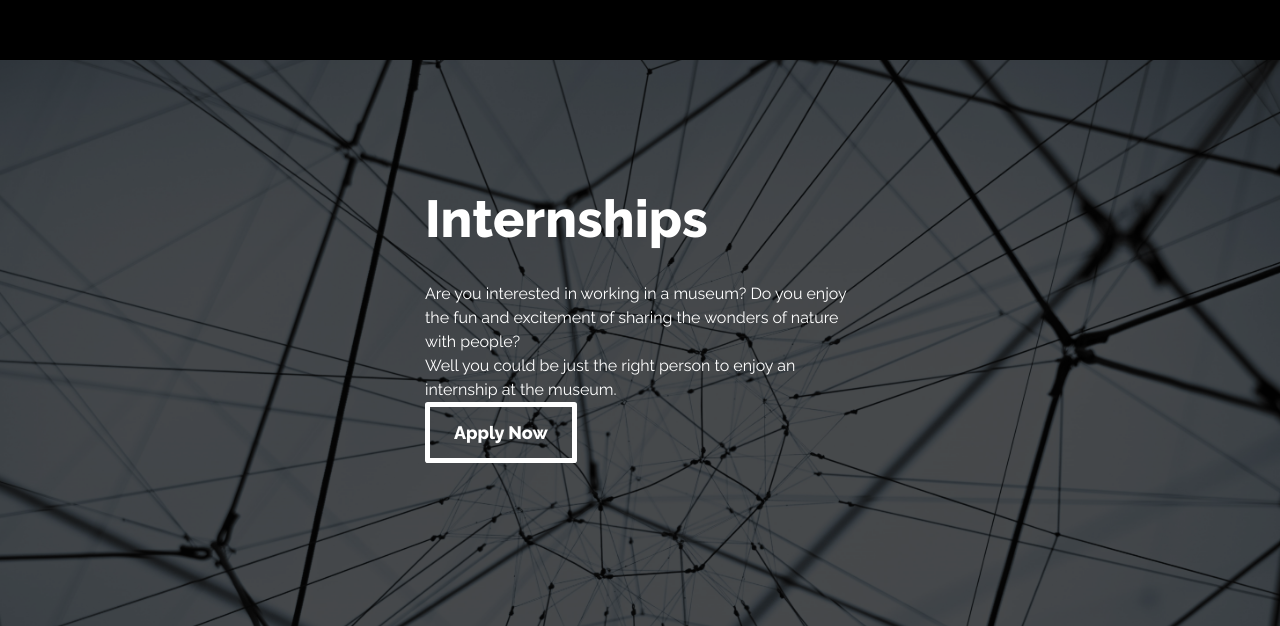
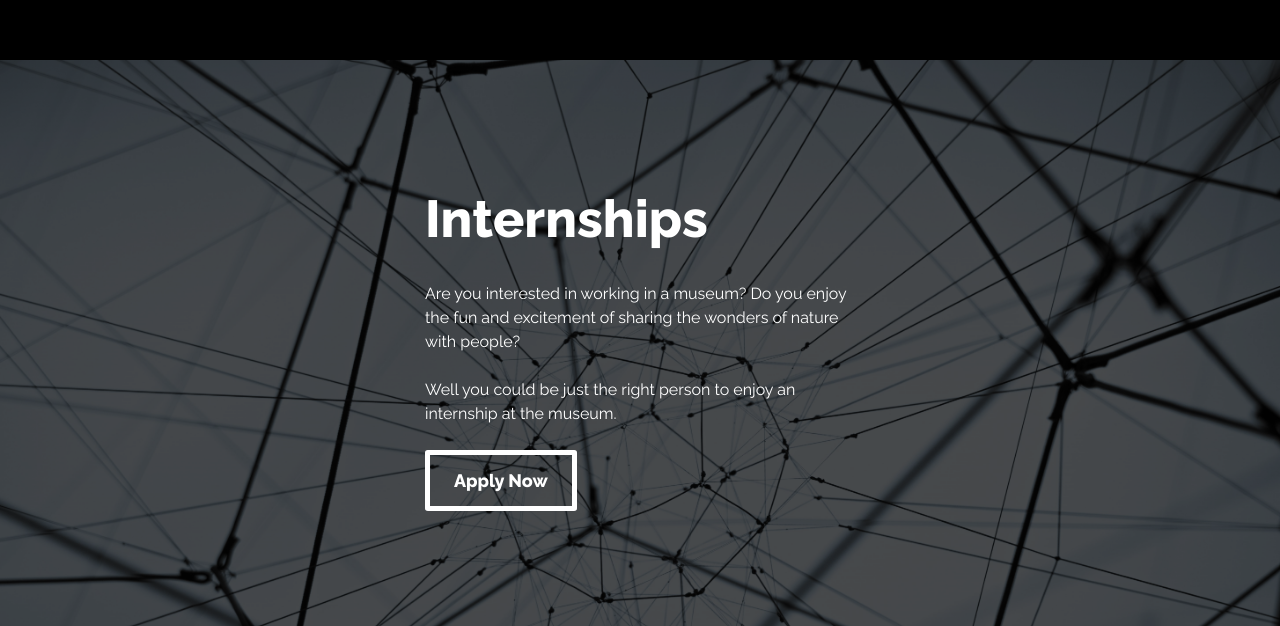
Before and after one commit to AdaptCharm/community-science-museum, a Next.js app: page / in a window 1280 px wide. Shown: the part 2031-2657 px from the top of the page. Built offline with nearby package versions, Linux system fonts and the light colour scheme.

Commit message:
Add spacing to hero and footer sections

```diff
--- a/components/core/Footer/Footer.tsx
+++ b/components/core/Footer/Footer.tsx
@@ -11,12 +11,12 @@ const Footer: FC = () => {
           <h2 className="text-white">
             Internships
           </h2>
-          <p className="text-white">
+          <p className="text-white mb-4">
             Are you interested in working in a museum? Do you enjoy
             the fun and excitement of sharing the wonders of nature
             with people?
           </p>
-          <p className="text-white">
+          <p className="text-white mb-4">
             Well you could be just the right person to enjoy an
             internship at the museum.
           </p>
--- a/components/ui/Hero/Hero.tsx
+++ b/components/ui/Hero/Hero.tsx
@@ -9,7 +9,7 @@ const Hero: FC = () => {
         <h1 className="text-white">
           Explore <strong>Together</strong>
         </h1>
-        <p className="text-white">
+        <p className="text-white mb-4">
           Come join us at the Community Science Museum where we’re committed
           to making science accessible to all.
         </p>
```
